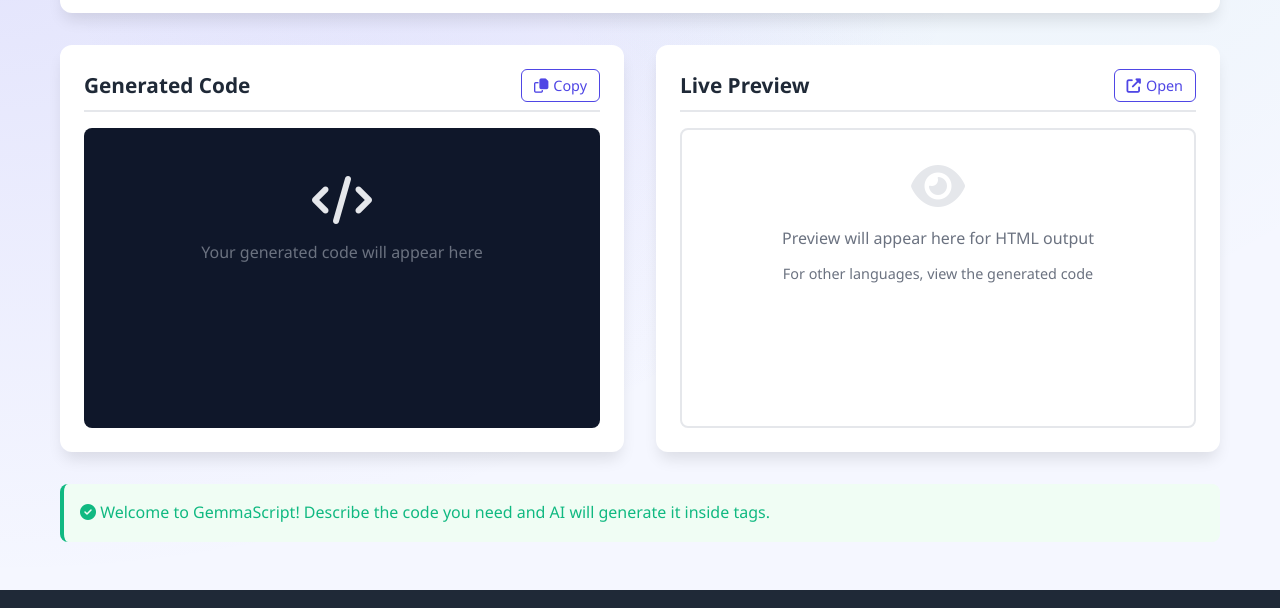
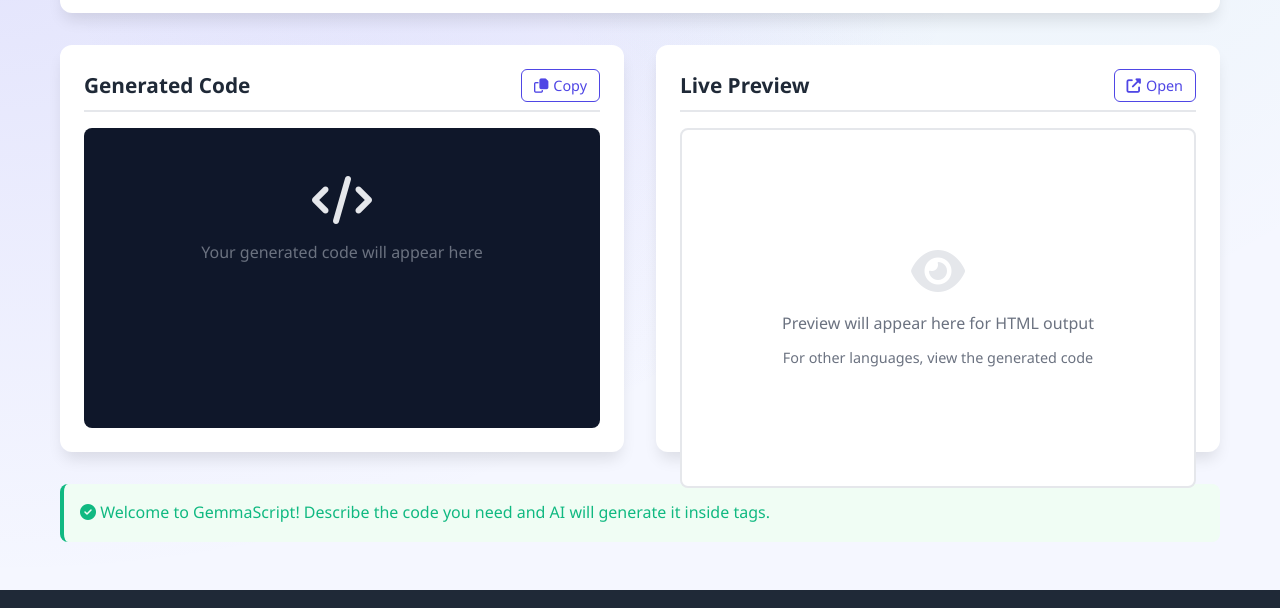
Before and after one commit to Gioye/GemmaScript, a plain HTML site: page index.html in a window 1280 px wide. Shown: the part 880-1488 px from the top of the page. Drawn offline with nearby package versions, Linux system fonts and the light colour scheme; a script that the page names is missing.

Commit message:
Adjust preview container height properties

```diff
--- a/index.html
+++ b/index.html
@@ -316,8 +316,7 @@
         .preview-container {
             border: 2px solid var(--border);
             border-radius: 8px;
-            min-height: 300px;
-            max-height: 100%;
+            height: 100%;
             overflow-y: auto;
             background-color: white;
         }
```
